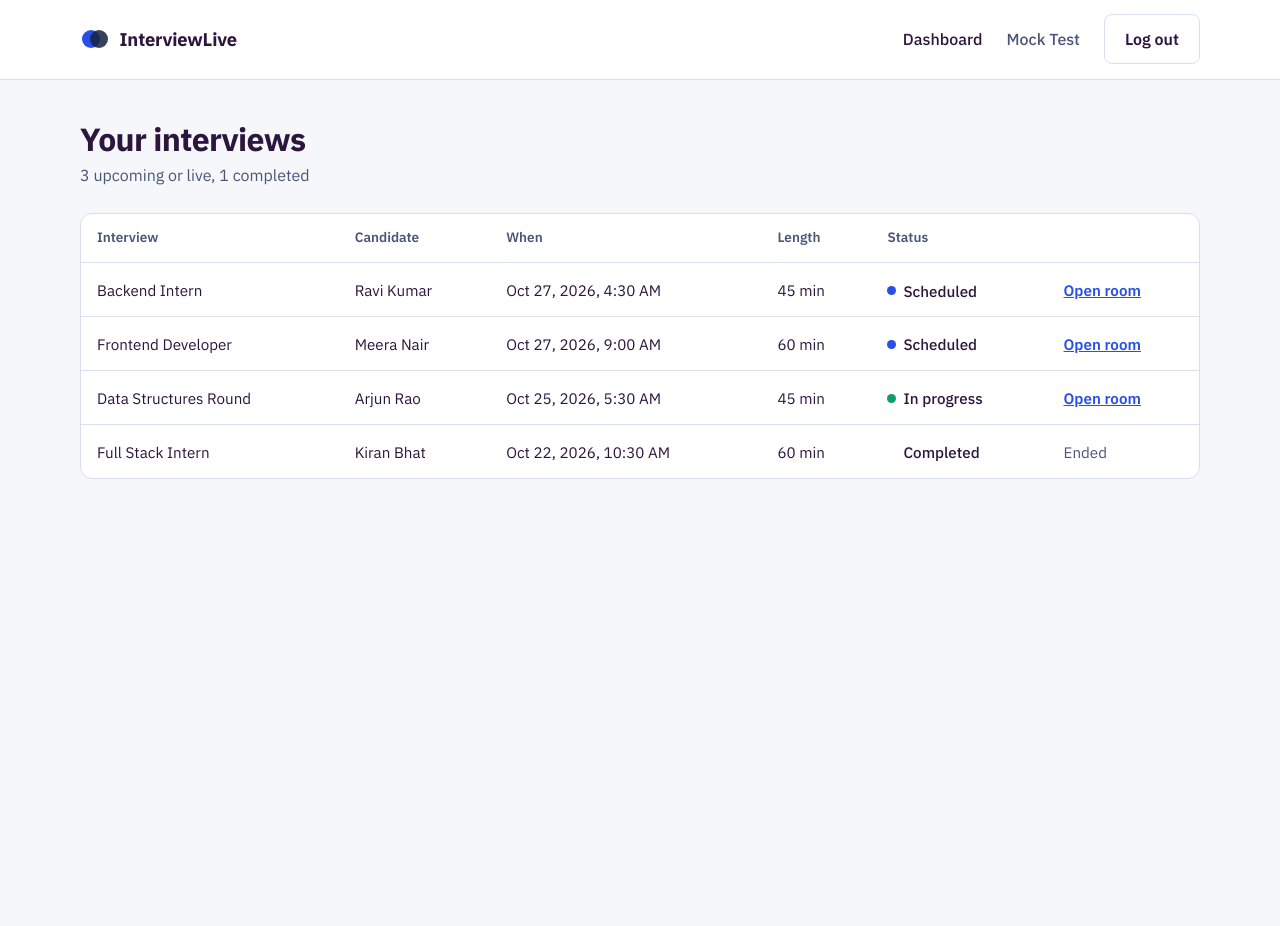
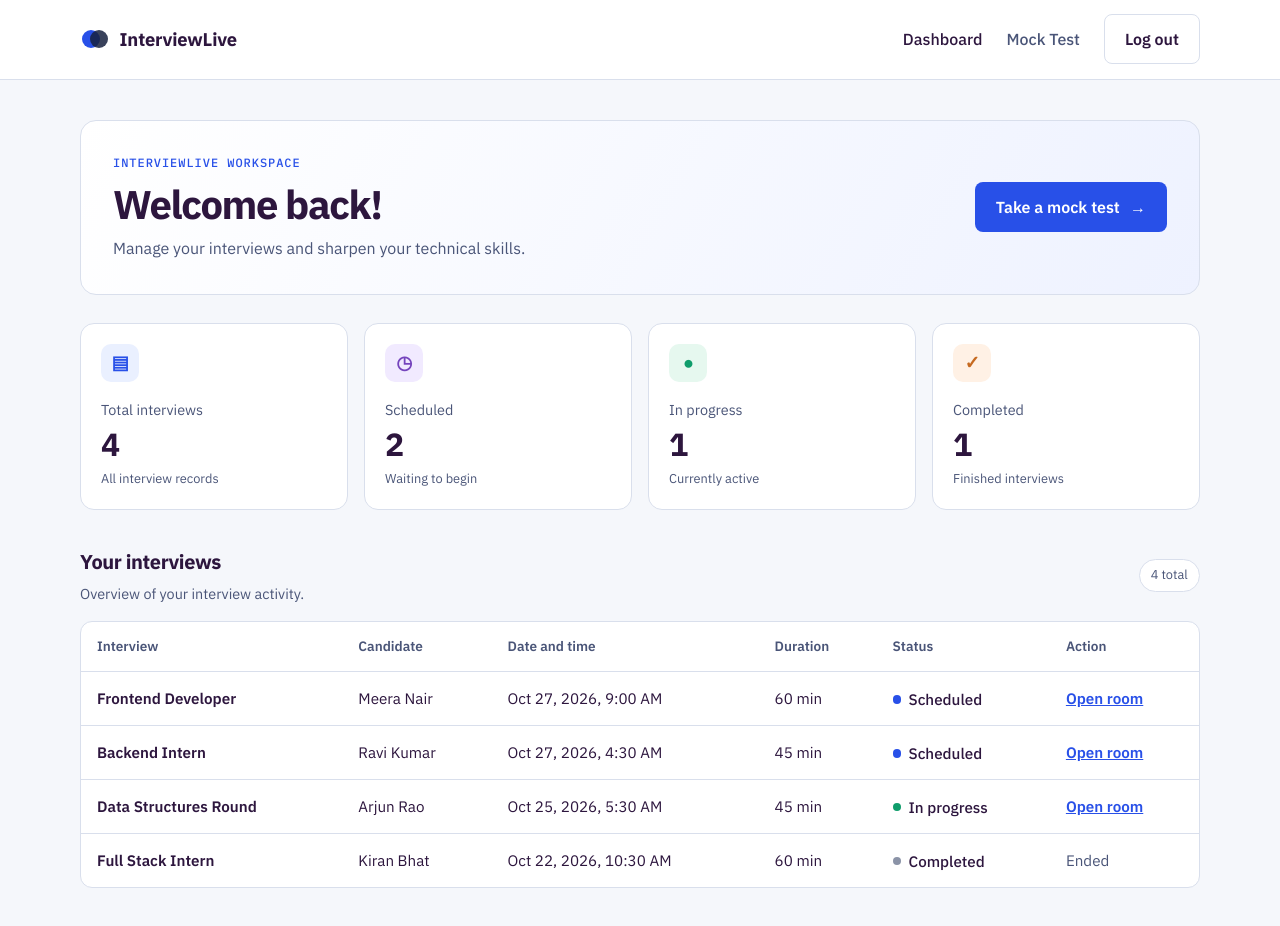
Before and after one commit to Sthuthishetty7/interview_platform, a React app in the folder frontend/: page /dashboard in a window 1280 px wide. Shown: the top 926 px of the page. Before the commit the page ends 800 px from the top, so only its background shows below. Built offline with nearby package versions, Linux system fonts and the light colour scheme; no server answers; the HTML template or start-up script is replaced by a standard one.

Commit message:
Redesign interview dashboard

```diff
--- a/frontend/src/index.css
+++ b/frontend/src/index.css
@@ -903,3 +903,251 @@ a {
   background: #dbeafe;
   color: #1d4ed8;
 }
+/* ---------- Redesigned dashboard ---------- */
+
+.dashboard-welcome {
+  display: flex;
+  align-items: center;
+  justify-content: space-between;
+  gap: 1.5rem;
+  padding: 2rem;
+  margin-bottom: 1.75rem;
+  border: 1px solid var(--line);
+  border-radius: 16px;
+  background: linear-gradient(120deg, #ffffff, #eef2ff);
+}
+
+.dashboard-eyebrow {
+  margin-bottom: 0.55rem;
+  color: var(--signal);
+  font-family: var(--font-mono);
+  font-size: 0.75rem;
+  font-weight: 500;
+  letter-spacing: 0.08em;
+}
+
+.dashboard-welcome h1 {
+  font-size: clamp(1.8rem, 4vw, 2.5rem);
+  line-height: 1.15;
+  letter-spacing: -0.035em;
+}
+
+.dashboard-description {
+  margin-top: 0.6rem;
+  color: var(--ink-soft);
+}
+
+.dashboard-main-action {
+  white-space: nowrap;
+}
+
+.dashboard-main-action span {
+  margin-left: 0.4rem;
+}
+
+.dashboard-stats {
+  display: grid;
+  grid-template-columns: repeat(4, minmax(0, 1fr));
+  gap: 1rem;
+  margin-bottom: 2.25rem;
+}
+
+.dashboard-stat-card {
+  padding: 1.25rem;
+  border: 1px solid var(--line);
+  border-radius: 14px;
+  background: var(--white);
+}
+
+.stat-icon {
+  display: grid;
+  place-items: center;
+  width: 2.4rem;
+  height: 2.4rem;
+  margin-bottom: 1rem;
+  border-radius: 10px;
+  font-size: 1.15rem;
+  font-weight: 700;
+}
+
+.stat-blue {
+  background: #eaf0ff;
+  color: #2850e8;
+}
+
+.stat-purple {
+  background: #f1eaff;
+  color: #7544bd;
+}
+
+.stat-green {
+  background: #e6f8ef;
+  color: #0f9d6b;
+}
+
+.stat-orange {
+  background: #fff1e5;
+  color: #c66a20;
+}
+
+.stat-label {
+  color: var(--ink-soft);
+  font-size: 0.9rem;
+}
+
+.stat-value {
+  margin-top: 0.2rem;
+  font-size: 2rem;
+  font-weight: 700;
+  line-height: 1.2;
+}
+
+.stat-note {
+  margin-top: 0.35rem;
+  color: var(--ink-soft);
+  font-size: 0.8rem;
+}
+
+.dashboard-shortcuts {
+  display: flex;
+  align-items: center;
+  justify-content: space-between;
+  gap: 1.5rem;
+  margin-bottom: 2.25rem;
+}
+
+.dashboard-shortcuts h2,
+.dashboard-section-heading h2 {
+  font-size: 1.25rem;
+  letter-spacing: -0.02em;
+}
+
+.dashboard-shortcuts > div > p,
+.dashboard-section-heading > div > p {
+  margin-top: 0.25rem;
+  color: var(--ink-soft);
+  font-size: 0.9rem;
+}
+
+.shortcut-card {
+  display: flex;
+  align-items: center;
+  gap: 0.85rem;
+  min-width: min(100%, 340px);
+  padding: 1rem 1.1rem;
+  border: 1px solid var(--line);
+  border-radius: 12px;
+  background: var(--white);
+  text-decoration: none;
+  transition: border-color 0.2s, transform 0.2s;
+}
+
+.shortcut-card:hover {
+  border-color: var(--signal);
+  transform: translateY(-2px);
+}
+
+.shortcut-icon {
+  display: grid;
+  flex: 0 0 2.6rem;
+  place-items: center;
+  height: 2.6rem;
+  border-radius: 9px;
+  background: #eef2ff;
+  color: var(--signal);
+  font-size: 1.3rem;
+}
+
+.shortcut-card strong,
+.shortcut-card small {
+  display: block;
+}
+
+.shortcut-card strong {
+  font-size: 0.95rem;
+}
+
+.shortcut-card small {
+  margin-top: 0.2rem;
+  color: var(--ink-soft);
+  font-size: 0.8rem;
+}
+
+.shortcut-arrow {
+  margin-left: auto;
+  color: var(--signal);
+  font-size: 1.2rem;
+}
+
+.dashboard-interviews {
+  margin-top: 1rem;
+}
+
+.dashboard-section-heading {
+  display: flex;
+  align-items: center;
+  justify-content: space-between;
+  gap: 1rem;
+  margin-bottom: 1rem;
+}
+
+.interview-count {
+  padding: 0.3rem 0.7rem;
+  border: 1px solid var(--line);
+  border-radius: 20px;
+  background: var(--white);
+  color: var(--ink-soft);
+  font-size: 0.8rem;
+}
+
+.dashboard-table .interview-title {
+  font-weight: 600;
+}
+
+.dashboard-table tbody tr:hover {
+  background: #f8f9fd;
+}
+
+.status-completed::before {
+  background: #8b93a7;
+}
+
+@media (max-width: 900px) {
+  .dashboard-stats {
+    grid-template-columns: repeat(2, minmax(0, 1fr));
+  }
+}
+
+@media (max-width: 600px) {
+  .dashboard-welcome {
+    align-items: flex-start;
+    flex-direction: column;
+    padding: 1.4rem;
+  }
+
+  .dashboard-main-action {
+    width: 100%;
+    text-align: center;
+  }
+
+  .dashboard-shortcuts {
+    align-items: stretch;
+    flex-direction: column;
+  }
+
+  .shortcut-card {
+    min-width: 0;
+  }
+
+  .dashboard-section-heading {
+    align-items: flex-start;
+  }
+
+  .dashboard-stats {
+    gap: 0.75rem;
+  }
+
+  .dashboard-stat-card {
+    padding: 1rem;
+  }
+}
--- a/frontend/src/pages/Dashboard.jsx
+++ b/frontend/src/pages/Dashboard.jsx
@@ -8,7 +8,6 @@ const statusLabels = {
   completed: "Completed",
 };
 
-// Turns "2026-10-27T10:00:00+05:30" into a readable date and time.
 function formatDate(isoString) {
   return new Date(isoString).toLocaleString([], {
     dateStyle: "medium",
@@ -17,43 +16,102 @@ function formatDate(isoString) {
 }
 
 function Dashboard() {
-  const interviews = sampleInterviews;
-  const completedCount = interviews.filter((item) => item.status === "completed").length;
-  const activeCount = interviews.length - completedCount;
+  const interviews = [...sampleInterviews].sort(
+    (a, b) => new Date(b.scheduledAt) - new Date(a.scheduledAt)
+  );
+
+  const stats = [
+    {
+      label: "Total interviews",
+      value: interviews.length,
+      note: "All interview records",
+      icon: "▤",
+      color: "blue",
+    },
+    {
+      label: "Scheduled",
+      value: interviews.filter((item) => item.status === "scheduled").length,
+      note: "Waiting to begin",
+      icon: "◷",
+      color: "purple",
+    },
+    {
+      label: "In progress",
+      value: interviews.filter((item) => item.status === "in_progress").length,
+      note: "Currently active",
+      icon: "●",
+      color: "green",
+    },
+    {
+      label: "Completed",
+      value: interviews.filter((item) => item.status === "completed").length,
+      note: "Finished interviews",
+      icon: "✓",
+      color: "orange",
+    },
+  ];
 
   return (
     <AppLayout>
-      <div className="page-head">
-        <h1>Your interviews</h1>
-        <p className="page-sub">
-          {activeCount} upcoming or live, {completedCount} completed
+      <section className="dashboard-welcome">
+        <div>
+          <p className="dashboard-eyebrow">INTERVIEWLIVE WORKSPACE</p>
+          <h1>Welcome back!</h1>
+          <p className="dashboard-description">
+            Manage your interviews and sharpen your technical skills.
           </p>
+        </div>
+
+        <Link to="/mock-test" className="btn btn-primary dashboard-main-action">
+          Take a mock test <span aria-hidden="true">→</span>
+        </Link>
+      </section>
+
+      <section className="dashboard-stats" aria-label="Interview statistics">
+        {stats.map((stat) => (
+          <article className="dashboard-stat-card" key={stat.label}>
+            <div className={`stat-icon stat-${stat.color}`} aria-hidden="true">
+              {stat.icon}
+            </div>
+            <p className="stat-label">{stat.label}</p>
+            <p className="stat-value">{stat.value}</p>
+            <p className="stat-note">{stat.note}</p>
+          </article>
+        ))}
+      </section>
+<section className="dashboard-interviews" id="interviews">
+        <div className="dashboard-section-heading">
+          <div>
+            <h2>Your interviews</h2>
+            <p>Overview of your interview activity.</p>
+          </div>
+          <span className="interview-count">
+            {interviews.length} total
+          </span>
         </div>
 
         {interviews.length === 0 ? (
           <div className="empty-state">
             <h2>No interviews yet</h2>
-          <p>When you create an interview, it will show up here.</p>
+            <p>Your interview records will appear here.</p>
           </div>
         ) : (
           <div className="table-wrap">
-          <table className="data-table">
+            <table className="data-table dashboard-table">
               <thead>
                 <tr>
                   <th scope="col">Interview</th>
                   <th scope="col">Candidate</th>
-                <th scope="col">When</th>
-                <th scope="col">Length</th>
+                  <th scope="col">Date and time</th>
+                  <th scope="col">Duration</th>
                   <th scope="col">Status</th>
-                <th scope="col">
-                  <span className="visually-hidden">Action</span>
-                </th>
+                  <th scope="col">Action</th>
                 </tr>
               </thead>
               <tbody>
                 {interviews.map((item) => (
                   <tr key={item.id}>
-                  <td>{item.title}</td>
+                    <td className="interview-title">{item.title}</td>
                     <td>{item.candidateName}</td>
                     <td>{formatDate(item.scheduledAt)}</td>
                     <td>{item.duration} min</td>
@@ -66,7 +124,10 @@ function Dashboard() {
                       {item.status === "completed" ? (
                         <span className="muted">Ended</span>
                       ) : (
-                      <Link className="link-action" to={`/room/${item.roomId}`}>
+                        <Link
+                          className="link-action"
+                          to={`/room/${item.roomId}`}
+                        >
                           Open room
                         </Link>
                       )}
@@ -77,6 +138,7 @@ function Dashboard() {
             </table>
           </div>
         )}
+      </section>
     </AppLayout>
   );
 }
```
Lines whose indentation alone changed are shown as unchanged.
